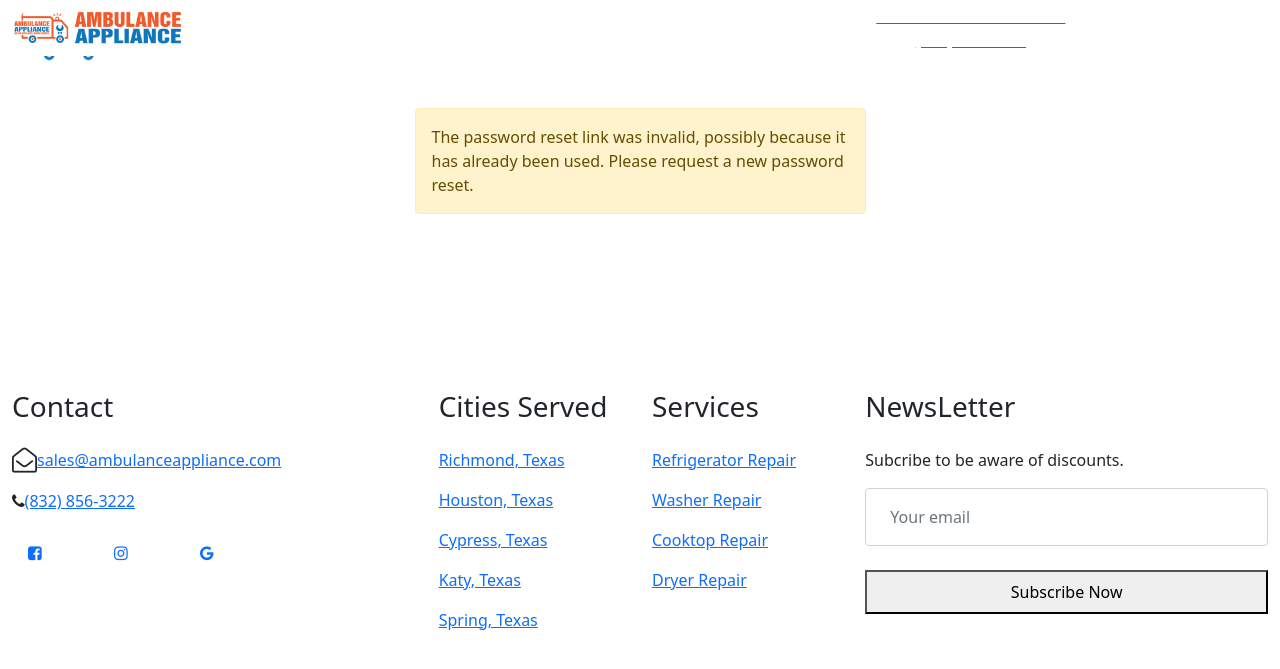
After one commit to lemanmiriyeva/ambulanceappliance, a Django app: page /en/password-reset-confirm/1/1/ in a window 1280 px wide. The commit adds this page. Shown: the top 669 px of the page. Run offline with Django 4.2, Linux system fonts and the light colour scheme; some libraries are stand-ins or nearby versions; some web fonts are replaced.

Commit message:
initial commit

```diff
--- a/user/templates/login.html
+++ b/user/templates/login.html
@@ -77,7 +77,9 @@
 					{% endfor %}
 				</ul>
 				<button type="submit">Submit</button>
+
 			</form>
+			<a href="{% url 'password_reset' %}">Forget Password?</a>
 		</section>
 	</div>
 </main>
--- /dev/null
+++ b/user/templates/password_reset_confirm.html
@@ -0,0 +1,70 @@
+{% extends "base.html" %}
+{% block content %}
+    <div class="form-content my-3 p-3">
+        <div class="container">
+            <div class="row justify-content-center">
+                <div class="col-lg-5">
+                    {% if validlink %}
+                        <div class="card shadow-lg border-0 rounded-lg mt-0 mb-3">
+                            <div class="card-header justify-content-center">
+                              <h3 class="font-weight-light my-4 text-center">Reset Your Password</h3>
+                            </div>
+                            {% if form.errors %}
+                                <div class="alert alert-danger alert-dismissible" role="alert">
+                                    <div id="form_errors">
+                                        {% for key, value in form.errors.items %}
+                                            <strong>{{ value }}</strong>
+                                        {% endfor %}
+                                    </div>
+                                    <button type="button" class="close" data-dismiss="alert" aria-label="Close">
+                                        <span aria-hidden="true">&times;</span>
+                                    </button>
+                                </div>
+                            {% endif %}
+
+                            <div class="card-body">
+                                <form method="POST">
+                                    {% csrf_token %}
+                                    <div class="form-row">
+                                        <div class="col-md-10 offset-md-1">
+                                            <div class="form-group">
+                                                <label class="small mb-1" for="id_new_password1">New Password</label>
+                                                <input type="password" name="new_password1" autocomplete="new-password"
+                                                       class="form-control" required id="id_new_password1"
+                                                       placeholder="Enter password"/>
+                                                <span>
+                                                </span>
+                                            </div>
+                                        </div>
+                                    </div>
+                                    <div class="form-row">
+                                        <div class="col-md-10 offset-md-1">
+                                            <div class="form-group">
+                                                <label class="small mb-1" for="id_new_password2">New Password Confirmation</label>
+                                                <input type="password" name="new_password2" autocomplete="new-password"
+                                                       required id="id_new_password2" class="form-control"
+                                                       placeholder="Confirm password"/>
+                                            </div>
+                                        </div>
+                                    </div>
+                                    <div class="form-row">
+                                        <div class="col-md-10 offset-md-1">
+                                            <div class="form-group mt-0 mb-1">
+                                                <button type="submit" class="col-md-12 btn btn-dark" id="reset">Reset Password</button>
+                                            </div>
+                                        </div>
+                                    </div>
+                                </form>
+                            </div>
+                        </div>
+                    {% else %}
+                    <div class="alert alert-warning">
+                        The password reset link was invalid, possibly because it has already been used.
+                        Please request a new password reset.
+                    </div>
+                    {% endif %}
+                </div>
+            </div>
+        </div>
+    </div>
+{% endblock content %}
--- /dev/null
+++ b/user/templates/password_reset_subject.txt
@@ -0,0 +1 @@
+Django - Registration/Login App Password Reset
--- a/user/urls.py
+++ b/user/urls.py
@@ -1,5 +1,6 @@
 from django.urls import path
 from .views import *
+from django.contrib.auth import views as auth_views
 
 
 urlpatterns=[
@@ -9,5 +10,8 @@ urlpatterns=[
     path('activate/(?P<uidb64>[0-9A-Za-z_\-]+)/(?P<token>[0-9A-Za-z]{1,13}-[0-9A-Za-z]{1,20})/',
         activate, name='activate'),
     path("logout/",logout,name="logout"),
+    path("password-reset/",ResetPasswordView.as_view(),name="password_reset"),
+    path("password-reset-confirm/<uidb64>/<token>/",auth_views.PasswordResetConfirmView.as_view(template_name="password_reset_confirm.html"),name="password_reset_confirm"),
+    path("password-reset-complete/",auth_views.PasswordResetCompleteView.as_view(template_name="password_reset_complete.html"),name="password_reset_complete"),
 
 ]
```
Also changed, not shown: user/templates/forgot_password.html (added, +39 -0 lines), user/templates/password_reset.html (added, +59 -0 lines), user/templates/password_reset_complete.html (added, +14 -0 lines), user/templates/password_reset_email.html (added, +12 -0 lines), user/views.py (+14 -0 lines), db.sqlite3.
